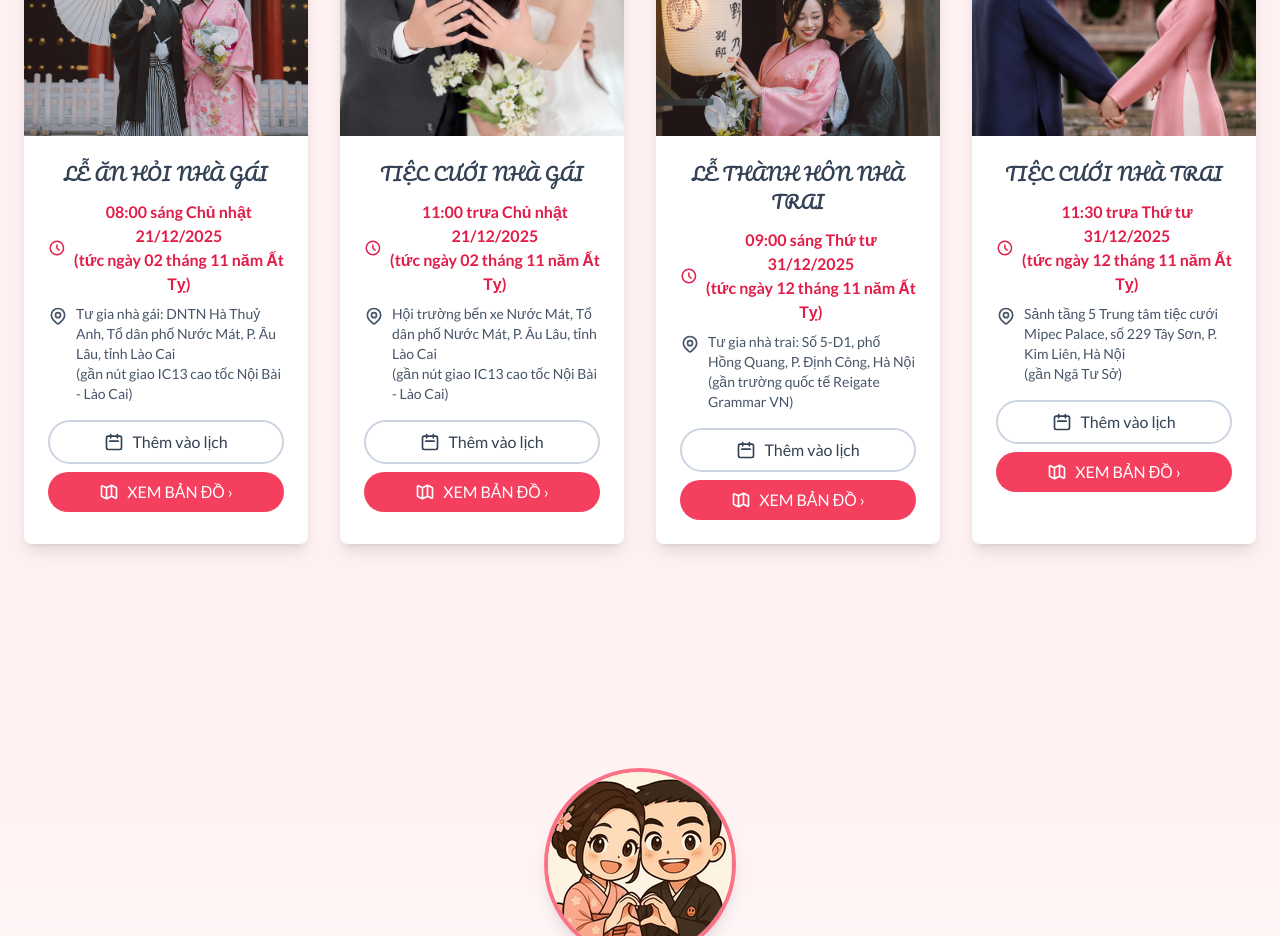
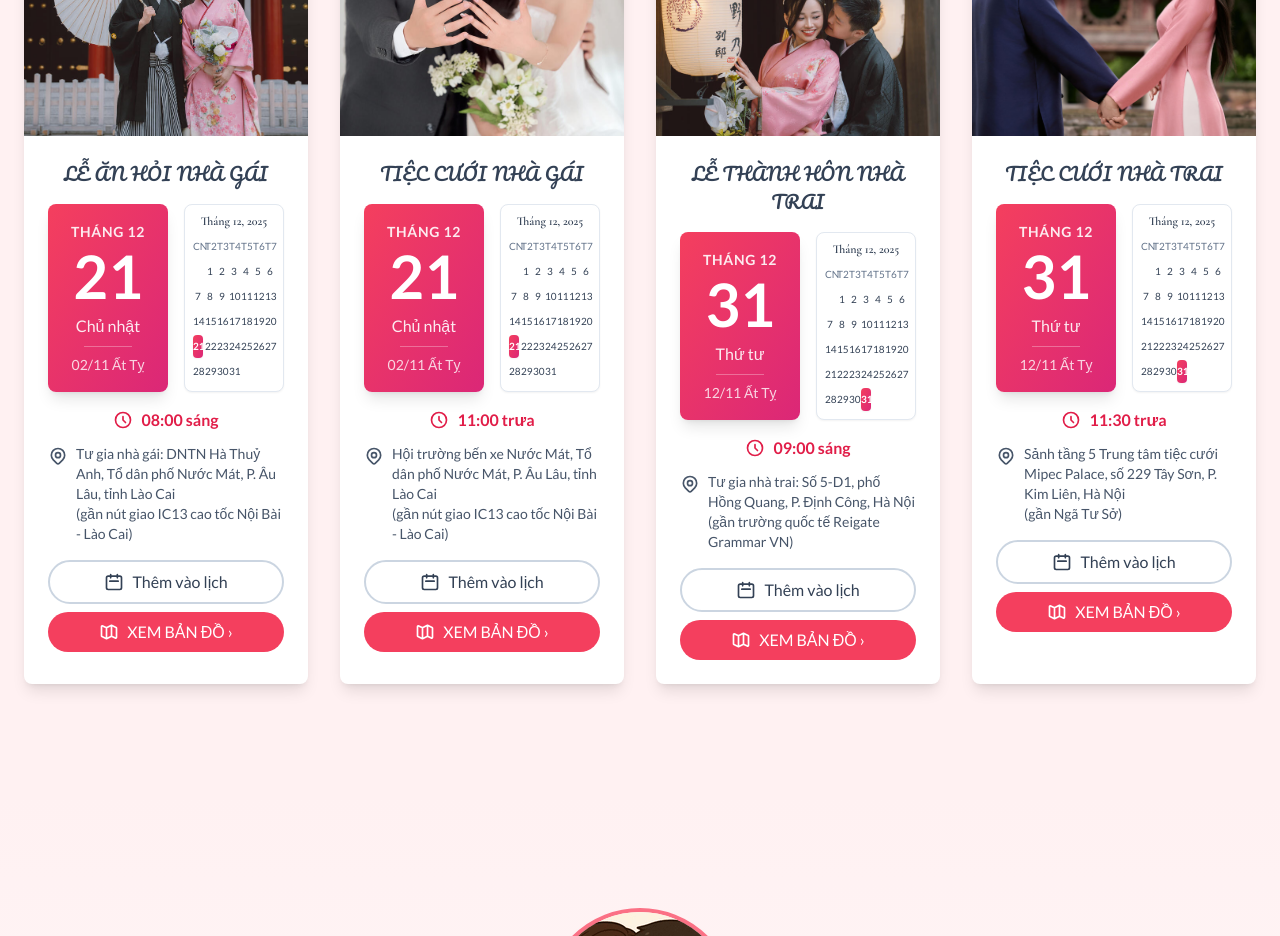
Before and after one commit to nqtuan11192/nqtuan11192.github.io, a React (Vite) app: page / in a window 1280 px wide. Shown: the part 5820-6756 px from the top of the page. Built offline with nearby package versions, Linux system fonts and the light colour scheme; no server answers; the database is empty.

Commit message:
Fix calendar

```diff
--- a/components/WeddingEvents.tsx
+++ b/components/WeddingEvents.tsx
@@ -12,6 +12,11 @@ interface WeddingEvent {
     image: string;
     mapLink?: string;
     mapEmbed?: string;
+    // Calendar display properties
+    month: string; // Vietnamese month name
+    day: string; // Day number
+    dayOfWeek: string; // Vietnamese day of week
+    lunarDate: string; // Lunar calendar date
 }
 
 const events: WeddingEvent[] = [
@@ -33,6 +38,10 @@ const events: WeddingEvent[] = [
         image: '/images/album_1/HAN02814.jpg',
         mapLink: 'https://maps.app.goo.gl/duiLH6DBvrXkGXRD8',
         mapEmbed: 'https://www.google.com/maps/embed?pb=!1m18!1m12!1m3!1d5280.758006742002!2d104.8428742!3d21.696897000000003!2m3!1f0!2f0!3f0!3m2!1i1024!2i768!4f13.1!3m3!1m2!1s0x3133455c8777a10f%3A0xca3d6e9f1102124e!2zRG9hbmggTmdoaeG7h3AgVMawIE5ow6JuIEjDgCBUSOG7plkgQU5I!5e1!3m2!1sen!2s!4v1763575119975!5m2!1sen!2s',
+        month: 'Tháng 12',
+        day: '21',
+        dayOfWeek: 'Chủ nhật',
+        lunarDate: '02/11 Ất Tỵ',
     },
     {
         title: 'TIỆC CƯỚI NHÀ GÁI',
@@ -52,6 +61,10 @@ const events: WeddingEvent[] = [
         image: '/images/album_2/DMI_5705.jpg',
         mapLink: 'https://maps.app.goo.gl/bHscUNLXYvgDECcU6',
         mapEmbed: 'https://www.google.com/maps/embed?pb=!1m18!1m12!1m3!1d987.4964994017387!2d104.83915400569491!3d21.70056265037665!2m3!1f0!2f0!3f0!3m2!1i1024!2i768!4f13.1!3m3!1m2!1s0x3133451727877f19%3A0xdaaae3f0ff8dff05!2zQuG6v24geGUga2jDoWNoIE7GsOG7m2MgTcOhdCAoeGUgSOG6o2kgUGjGsOG7o25nKQ!5e1!3m2!1sen!2sus!4v1764137746641!5m2!1sen!2sus',
+        month: 'Tháng 12',
+        day: '21',
+        dayOfWeek: 'Chủ nhật',
+        lunarDate: '02/11 Ất Tỵ',
     },
     {
         title: 'LỄ  THÀNH HÔN NHÀ TRAI',
@@ -70,7 +83,11 @@ const events: WeddingEvent[] = [
         addressText: 'Số 5-D1, phố Hồng Quang, P. Định Công, Hà Nội',
         image: '/images/album_1/HAN03207.jpg',
         mapLink: 'https://maps.app.goo.gl/bHKXmZNsxPZ7Q7Vw5',
-        mapEmbed: 'https://www.google.com/maps/embed?pb=!1m18!1m12!1m3!1d1326.7090476779058!2d105.83216456965982!3d20.974301798791362!2m3!1f0!2f0!3f0!3m2!1i1024!2i768!4f13.1!3m3!1m2!1s0x3135ac59da230777%3A0x624697cca65ddbdd!2zUC4gSOG7k25nIFF1YW5nLCBIb8OgbmcgTWFpLCBIw6AgTuG7mWksIFZpZXRuYW0!5e1!3m2!1sen!2sus!4v1763576544631!5m2!1sen!2sus'
+        mapEmbed: 'https://www.google.com/maps/embed?pb=!1m18!1m12!1m3!1d1326.7090476779058!2d105.83216456965982!3d20.974301798791362!2m3!1f0!2f0!3f0!3m2!1i1024!2i768!4f13.1!3m3!1m2!1s0x3135ac59da230777%3A0x624697cca65ddbdd!2zUC4gSOG7k25nIFF1YW5nLCBIb8OgbmcgTWFpLCBIw6AgTuG7mWksIFZpZXRuYW0!5e1!3m2!1sen!2sus!4v1763576544631!5m2!1sen!2sus',
+        month: 'Tháng 12',
+        day: '31',
+        dayOfWeek: 'Thứ tư',
+        lunarDate: '12/11 Ất Tỵ',
     },
     {
         title: 'TIỆC CƯỚI NHÀ TRAI',
@@ -89,7 +106,11 @@ const events: WeddingEvent[] = [
         addressText: 'Sảnh tầng 5 Trung tâm tiệc cưới Mipec Palace, số 229 Tây Sơn, P. Kim Liên, Hà Nội',
         image: '/images/album_2/DMI_3802.jpg',
         mapLink: 'https://maps.app.goo.gl/SfVF5pmYJRs8u4bD9',
-        mapEmbed: 'https://www.google.com/maps/embed?pb=!1m18!1m12!1m3!1d5305.746193351429!2d105.82437800000001!3d21.004978899999998!2m3!1f0!2f0!3f0!3m2!1i1024!2i768!4f13.1!3m3!1m2!1s0x3135ac8147919f77%3A0x10224af144ebb98e!2zVHJ1bmcgdMOibSBUaeG7h2MgY8aw4bubaSAmIEjhu5lpIE5naOG7iyBNaXBlYyBQYWxhY2UgLSBUw6J5IFPGoW4!5e1!3m2!1sen!2s!4v1763575903574!5m2!1sen!2s'
+        mapEmbed: 'https://www.google.com/maps/embed?pb=!1m18!1m12!1m3!1d5305.746193351429!2d105.82437800000001!3d21.004978899999998!2m3!1f0!2f0!3f0!3m2!1i1024!2i768!4f13.1!3m3!1m2!1s0x3135ac8147919f77%3A0x10224af144ebb98e!2zVHJ1bmcgdMOibSBUaeG7h2MgY8aw4bubaSAmIEjhu5lpIE5naOG7iyBNaXBlYyBQYWxhY2UgLSBUw6J5IFPGoW4!5e1!3m2!1sen!2s!4v1763575903574!5m2!1sen!2s',
+        month: 'Tháng 12',
+        day: '31',
+        dayOfWeek: 'Thứ tư',
+        lunarDate: '12/11 Ất Tỵ',
     },
 ];
 
@@ -163,6 +184,111 @@ const MapModal: React.FC<MapModalProps> = ({ isOpen, onClose, mapEmbed, title })
     );
 };
 
+interface CalendarCardProps {
+    month: string;
+    day: string;
+    dayOfWeek: string;
+    lunarDate: string;
+}
+
+const CalendarCard: React.FC<CalendarCardProps> = ({ month, day, dayOfWeek, lunarDate }) => {
+    return (
+        <div className="bg-gradient-to-br from-rose-500 to-pink-600 rounded-lg shadow-lg p-4 text-white text-center min-w-[120px] h-full flex flex-col justify-center">
+            {/* Month */}
+            <div className="text-sm font-semibold uppercase tracking-wider mb-1 opacity-90">
+                {month}
+            </div>
+
+            {/* Day */}
+            <div className="text-6xl font-bold leading-none mb-2">
+                {day}
+            </div>
+
+            {/* Day of Week */}
+            <div className="text-base font-medium mb-2 opacity-90">
+                {dayOfWeek}
+            </div>
+
+            {/* Divider */}
+            <div className="w-12 h-px bg-white/30 mx-auto mb-2"></div>
+
+            {/* Lunar Date */}
+            <div className="text-sm opacity-80">
+                {lunarDate}
+            </div>
+        </div>
+    );
+};
+
+interface MonthCalendarProps {
+    eventDate: string; // Day number to highlight (e.g., "21" or "31")
+}
+
+const MonthCalendar: React.FC<MonthCalendarProps> = ({ eventDate }) => {
+    // December 2025 calendar data
+    // December 1, 2025 is a Monday (day 1 of week)
+    const daysInMonth = 31;
+    const firstDayOfWeek = 1; // Monday (0 = Sunday, 1 = Monday, etc.)
+    const weekDays = ['CN', 'T2', 'T3', 'T4', 'T5', 'T6', 'T7'];
+
+    // Generate calendar grid
+    const calendarDays: (number | null)[] = [];
+
+    // Add empty cells for days before the 1st
+    for (let i = 0; i < firstDayOfWeek; i++) {
+        calendarDays.push(null);
+    }
+
+    // Add all days of the month
+    for (let day = 1; day <= daysInMonth; day++) {
+        calendarDays.push(day);
+    }
+
+    const highlightDay = parseInt(eventDate);
+
+    return (
+        <div className="bg-white rounded-lg border border-slate-200 p-2 shadow-sm h-full flex flex-col">
+            {/* Month Header */}
+            <div className="text-center mb-2">
+                <h4 className="font-semibold text-slate-700 text-xs">Tháng 12, 2025</h4>
+            </div>
+
+            {/* Weekday Headers */}
+            <div className="grid grid-cols-7 gap-0.5 mb-1">
+                {weekDays.map((day, index) => (
+                    <div
+                        key={index}
+                        className="text-center text-[10px] font-medium text-slate-500 py-0.5"
+                    >
+                        {day}
+                    </div>
+                ))}
+            </div>
+
+            {/* Calendar Grid */}
+            <div className="grid grid-cols-7 gap-0.5">
+                {calendarDays.map((day, index) => (
+                    <div
+                        key={index}
+                        className={`
+                            text-center text-[10px] py-1 rounded
+                            ${day === null ? '' : 'hover:bg-slate-50'}
+                            ${day === highlightDay
+                                ? 'bg-gradient-to-br from-rose-500 to-pink-600 text-white font-bold shadow-sm'
+                                : day === null
+                                    ? 'text-transparent'
+                                    : 'text-slate-700'
+                            }
+                        `}
+                    >
+                        {day || '-'}
+                    </div>
+                ))}
+            </div>
+        </div>
+    );
+};
+
 interface EventCardProps {
     event: WeddingEvent;
     onShowMap: (event: WeddingEvent) => void;
@@ -181,18 +307,39 @@ const EventCard: React.FC<EventCardProps> = ({ event, onShowMap }) => {
             </div>
 
             {/* Event Details */}
-            <div className="p-6 text-center">
-                <h3 className="font-vietnamese-script text-lg text-slate-700 mb-3 tracking-wide">
+            <div className="p-6">
+                {/* Title */}
+                <h3 className="font-vietnamese-script text-lg text-slate-700 mb-4 tracking-wide text-center">
                     {event.title}
                 </h3>
 
-                <div className="flex items-center justify-center text-rose-600 mb-2">
+                {/* Calendar Card and Google Calendar Embed */}
+                <div className="flex flex-col md:flex-row gap-4 mb-4 items-stretch">
+                    {/* Calendar Card */}
+                    <div className="flex-shrink-0 w-full md:w-auto min-h-[160px]">
+                        <CalendarCard
+                            month={event.month}
+                            day={event.day}
+                            dayOfWeek={event.dayOfWeek}
+                            lunarDate={event.lunarDate}
+                        />
+                    </div>
+
+                    {/* Custom Month Calendar */}
+                    <div className="flex-1 w-full min-h-[160px]">
+                        <MonthCalendar eventDate={event.day} />
+                    </div>
+                </div>
+
+                {/* Time */}
+                <div className="flex items-center justify-center text-rose-600 mb-3">
                     <svg xmlns="http://www.w3.org/2000/svg" className="h-5 w-5 mr-2" fill="none" viewBox="0 0 24 24" stroke="currentColor">
                         <path strokeLinecap="round" strokeLinejoin="round" strokeWidth={2} d="M12 8v4l3 3m6-3a9 9 0 11-18 0 9 9 0 0118 0z" />
                     </svg>
-                    <span className="font-semibold">{event.time} {event.date}</span>
+                    <span className="font-semibold">{event.time}</span>
                 </div>
 
+                {/* Address */}
                 <div className="flex items-start justify-center text-slate-600 text-sm mb-4">
                     <svg xmlns="http://www.w3.org/2000/svg" className="h-5 w-5 mr-2 mt-0.5 flex-shrink-0" fill="none" viewBox="0 0 24 24" stroke="currentColor">
                         <path strokeLinecap="round" strokeLinejoin="round" strokeWidth={2} d="M17.657 16.657L13.414 20.9a1.998 1.998 0 01-2.827 0l-4.244-4.243a8 8 0 1111.314 0z" />
```
